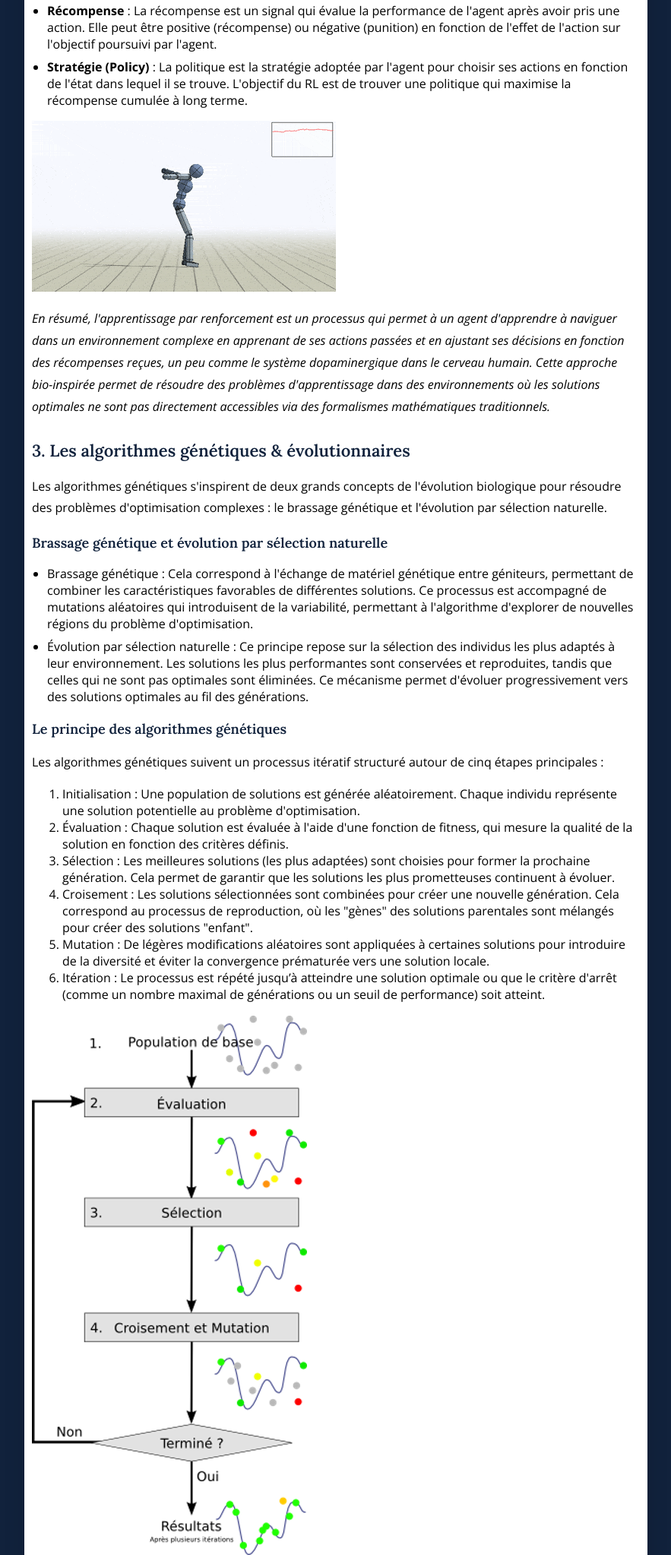
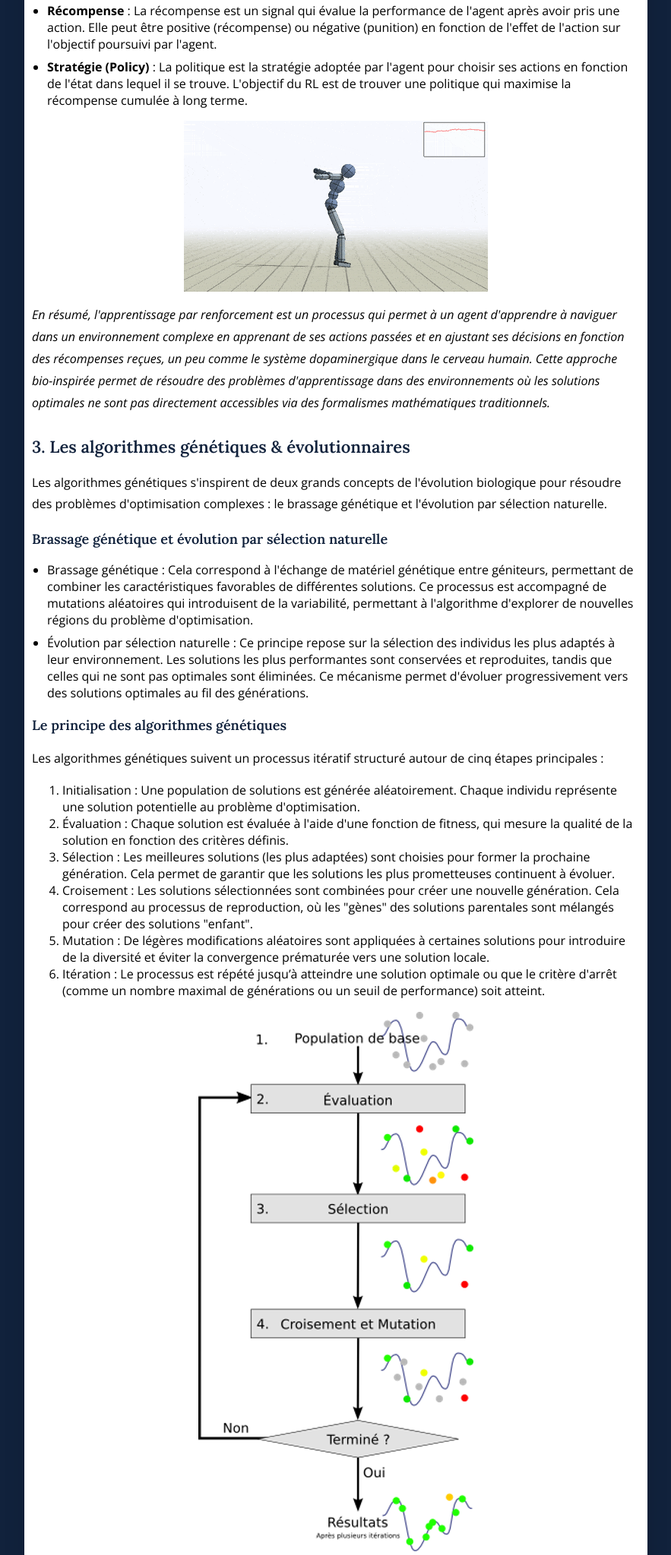
Before and after one commit to MaximeCerise/veille_scientifique.github.io, a plain HTML site: page veille.html in a window 1280 px wide. Shown: the part 3533-5580 px from the top of the page at 76% size, without its empty margins (198-1081 px from the left). Drawn offline with nearby package versions, Linux system fonts and the light colour scheme.

Commit message:
images middle

```diff
--- a/veille.html
+++ b/veille.html
@@ -57,7 +57,7 @@
         <li><strong>Récompense</strong> : La récompense est un signal qui évalue la performance de l'agent après avoir pris une action. Elle peut être positive (récompense) ou négative (punition) en fonction de l'effet de l'action sur l'objectif poursuivi par l'agent.</li>
         <li><strong>Stratégie (Policy)</strong> : La politique est la stratégie adoptée par l'agent pour choisir ses actions en fonction de l'état dans lequel il se trouve. L'objectif du RL est de trouver une politique qui maximise la récompense cumulée à long terme.</li>
         </ul>
-        <img src="images/backflip.gif">
+        <img src="images/backflip.gif" style="display: block; margin: auto;">
         <p><em>En résumé, l'apprentissage par renforcement est un processus qui permet à un agent d'apprendre à naviguer dans un environnement complexe en apprenant de ses actions passées et en ajustant ses décisions en fonction des récompenses reçues, un peu comme le système dopaminergique dans le cerveau humain. Cette approche bio-inspirée permet de résoudre des problèmes d'apprentissage dans des environnements où les solutions optimales ne sont pas directement accessibles via des formalismes mathématiques traditionnels.</em></p>
 
         <h2>3. Les algorithmes génétiques & évolutionnaires</h2>
@@ -80,7 +80,7 @@
         <li>Mutation : De légères modifications aléatoires sont appliquées à certaines solutions pour introduire de la diversité et éviter la convergence prématurée vers une solution locale.</li>
             <li>Itération : Le processus est répété jusqu’à atteindre une solution optimale ou que le critère d'arrêt (comme un nombre maximal de générations ou un seuil de performance) soit atteint.</li>
         </ol>
-	<img src="images/algogen.png">
+	<img src="images/algogen.png" style="display: block; margin: auto;">
         <h3>Algorithmes évolutionnaires</h3>
         <p>Les algorithmes évolutionnaires sont une généralisation des algorithmes génétiques. Ils diffèrent principalement par :</p>
         <ul>
```
